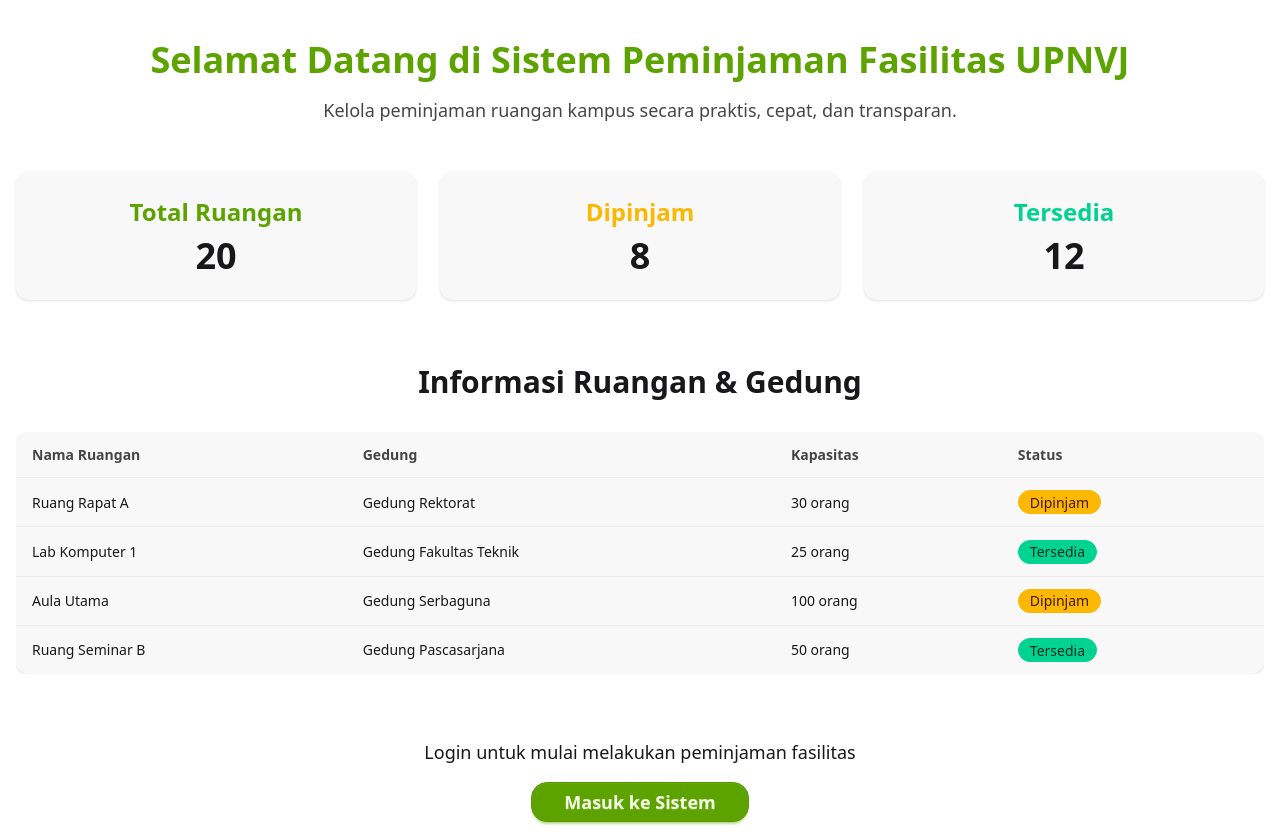
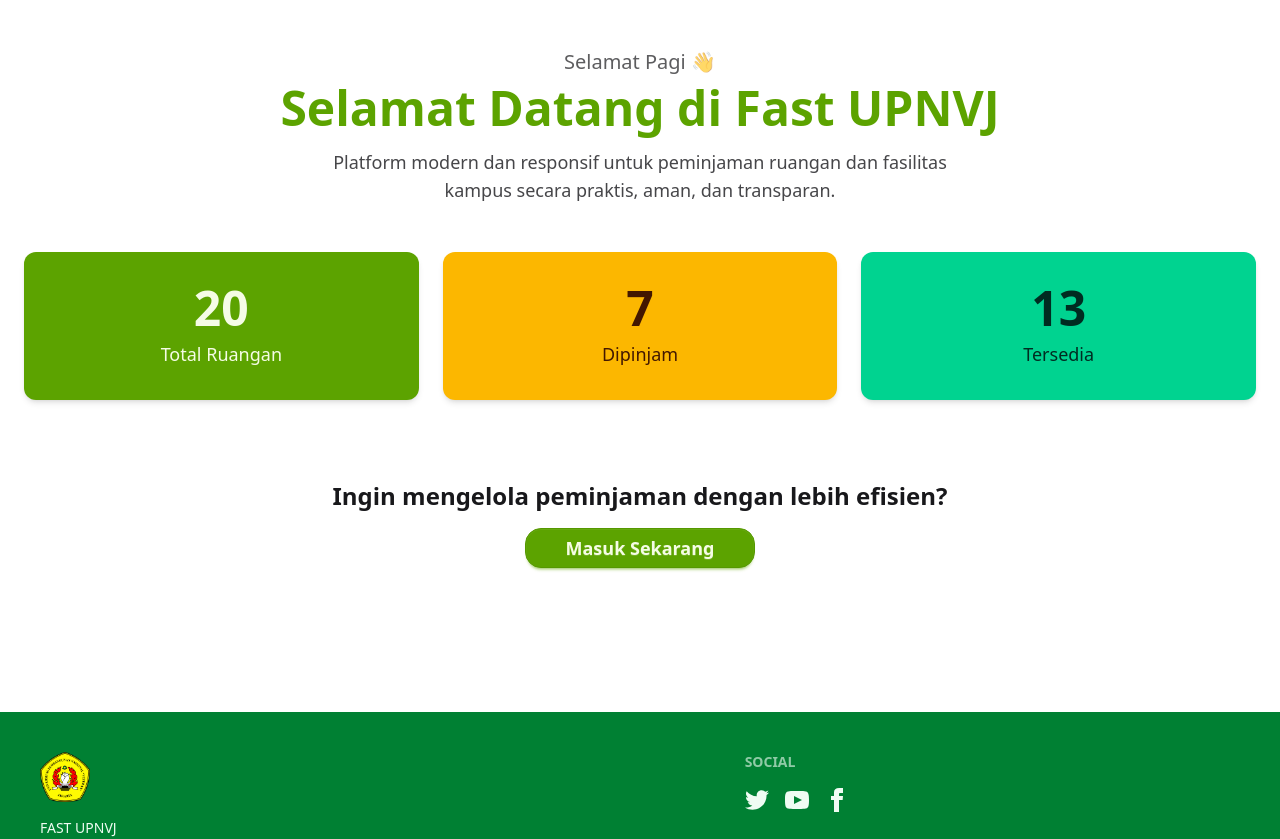
Before and after one commit to raisadeviap/fast-upnvj, a React (Vite) app: page /home in a window 1280 px wide. Shown: the top 839 px of the page. Built offline with nearby package versions, Linux system fonts and the light colour scheme.

Commit message:
Resolve konflik dan update Home.jsx

```diff
--- a/src/pages/Home.jsx
+++ b/src/pages/Home.jsx
@@ -5,125 +5,63 @@
 function HomePage() {
   const navigate = useNavigate();
 
-  // Data dummy contoh statistik dan informasi ruangan
-  const stats = {
-    totalRooms: 20,
-    borrowedRooms: 8,
-    availableRooms: 12,
+  // Fungsi untuk ucapan berdasarkan jam
+  const getGreeting = () => {
+    const hour = new Date().getHours();
+    if (hour < 11) return "Selamat Pagi 👋";
+    if (hour < 15) return "Selamat Siang ☀️";
+    if (hour < 18) return "Selamat Sore 🌇";
+    return "Selamat Malam 🌙";
   };
 
-  const rooms = [
-    {
-      name: "Ruang Rapat A",
-      building: "Gedung Rektorat",
-      capacity: 30,
-      status: "Dipinjam",
-    },
-    {
-      name: "Lab Komputer 1",
-      building: "Gedung Fakultas Teknik",
-      capacity: 25,
-      status: "Tersedia",
-    },
-    {
-      name: "Aula Utama",
-      building: "Gedung Serbaguna",
-      capacity: 100,
-      status: "Dipinjam",
-    },
-    {
-      name: "Ruang Seminar B",
-      building: "Gedung Pascasarjana",
-      capacity: 50,
-      status: "Tersedia",
-    },
-  ];
+  // Data statistik dummy
+  const stats = {
+    total: 20,
+    borrowed: 7,
+    available: 13,
+  };
 
   return (
     <div className="min-h-screen bg-base-100" data-theme="light">
-      <main className="container mx-auto px-4 py-10">
-        {/* Sambutan */}
+      <main className="container mx-auto px-6 py-12">
+        {/* Ucapan dan Sambutan */}
         <section className="text-center mb-12">
-          <h1 className="text-4xl font-bold text-primary mb-4">
-            Selamat Datang di Sistem Peminjaman Fasilitas UPNVJ
+          <h2 className="text-xl text-base-content/70 mb-2">{getGreeting()}</h2>
+          <h1 className="text-4xl md:text-5xl font-bold text-primary mb-4">
+            Selamat Datang di Fast UPNVJ
           </h1>
           <p className="text-lg text-base-content/80 max-w-2xl mx-auto">
-            Kelola peminjaman ruangan kampus secara praktis, cepat, dan
-            transparan.
+            Platform modern dan responsif untuk peminjaman ruangan dan fasilitas
+            kampus secara praktis, aman, dan transparan.
           </p>
         </section>
 
-        {/* Statistik Ruangan */}
-        <section className="grid grid-cols-1 md:grid-cols-3 gap-6 mb-16">
-          <div className="bg-base-200 rounded-xl p-6 shadow text-center">
-            <h2 className="text-2xl font-semibold text-primary mb-2">
-              Total Ruangan
-            </h2>
-            <p className="text-4xl font-bold">{stats.totalRooms}</p>
+        {/* Statistik */}
+        <section className="grid grid-cols-1 sm:grid-cols-3 gap-6 text-center mb-20">
+          <div className="bg-primary text-primary-content rounded-xl p-8 shadow-md">
+            <p className="text-5xl font-bold">{stats.total}</p>
+            <p className="mt-2 text-lg">Total Ruangan</p>
           </div>
-          <div className="bg-base-200 rounded-xl p-6 shadow text-center">
-            <h2 className="text-2xl font-semibold text-warning mb-2">
-              Dipinjam
-            </h2>
-            <p className="text-4xl font-bold">{stats.borrowedRooms}</p>
+          <div className="bg-warning text-warning-content rounded-xl p-8 shadow-md">
+            <p className="text-5xl font-bold">{stats.borrowed}</p>
+            <p className="mt-2 text-lg">Dipinjam</p>
           </div>
-          <div className="bg-base-200 rounded-xl p-6 shadow text-center">
-            <h2 className="text-2xl font-semibold text-success mb-2">
-              Tersedia
-            </h2>
-            <p className="text-4xl font-bold">{stats.availableRooms}</p>
+          <div className="bg-success text-success-content rounded-xl p-8 shadow-md">
+            <p className="text-5xl font-bold">{stats.available}</p>
+            <p className="mt-2 text-lg">Tersedia</p>
           </div>
         </section>
 
-        {/* Informasi Ruangan */}
-        <section>
-          <h2 className="text-3xl font-bold text-base-content mb-8 text-center">
-            Informasi Ruangan & Gedung
-          </h2>
-          <div className="overflow-x-auto">
-            <table className="table w-full bg-base-200 rounded-xl shadow">
-              <thead>
-                <tr className="text-base-content/80">
-                  <th>Nama Ruangan</th>
-                  <th>Gedung</th>
-                  <th>Kapasitas</th>
-                  <th>Status</th>
-                </tr>
-              </thead>
-              <tbody>
-                {rooms.map((room, index) => (
-                  <tr key={index}>
-                    <td>{room.name}</td>
-                    <td>{room.building}</td>
-                    <td>{room.capacity} orang</td>
-                    <td>
-                      <span
-                        className={`badge ${
-                          room.status === "Dipinjam"
-                            ? "badge-warning"
-                            : "badge-success"
-                        }`}
-                      >
-                        {room.status}
-                      </span>
-                    </td>
-                  </tr>
-                ))}
-              </tbody>
-            </table>
-          </div>
-        </section>
-
-        {/* Aksi */}
-        <section className="mt-16 text-center">
-          <p className="text-lg mb-4">
-            Login untuk mulai melakukan peminjaman fasilitas
-          </p>
+        {/* Ajakan */}
+        <section className="text-center mb-24">
+          <h3 className="text-2xl font-semibold text-base-content mb-4">
+            Ingin mengelola peminjaman dengan lebih efisien?
+          </h3>
           <button
             onClick={() => navigate("/login")}
-            className="btn btn-primary text-lg px-8 py-3"
+            className="btn btn-primary text-lg px-10 py-3"
           >
-            Masuk ke Sistem
+            Masuk Sekarang
           </button>
         </section>
       </main>
```
